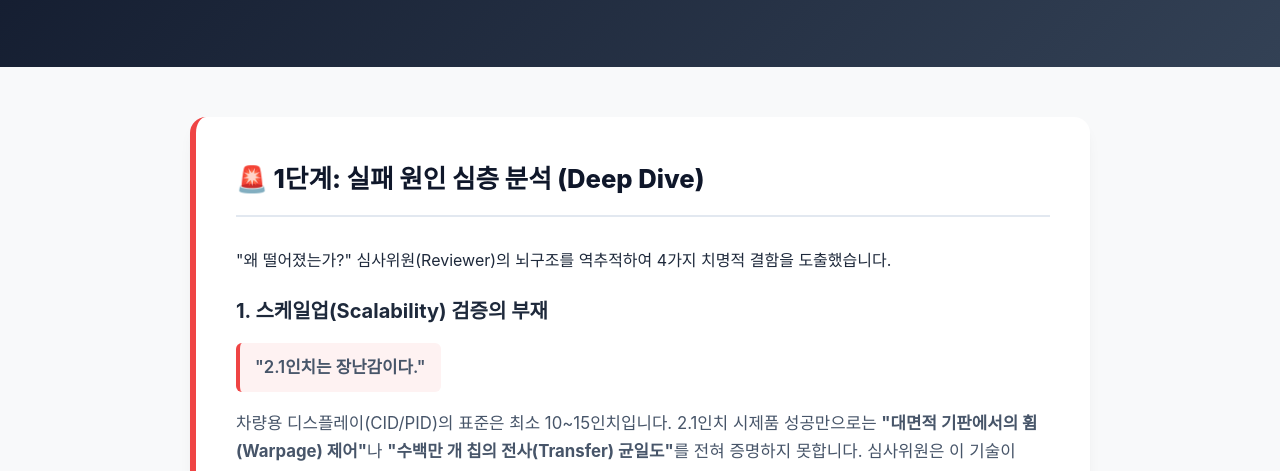
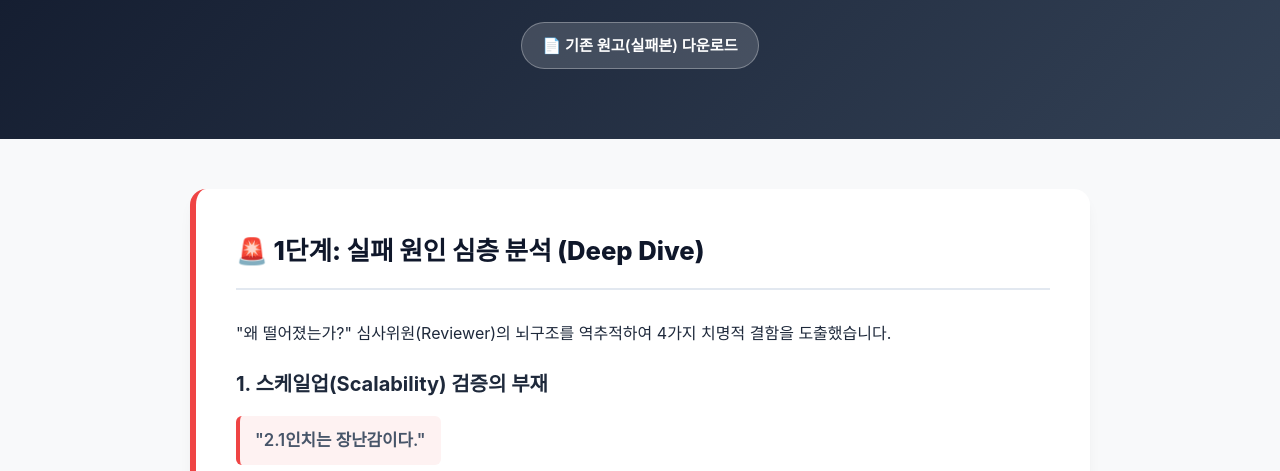
Before and after one commit to heekeunlee/paper_submission_001, a plain HTML site: page index.html in a window 1280 px wide. Shown: the part 289-760 px from the top of the page. Drawn offline with Linux system fonts and the light colour scheme; a web font is replaced by a local one.

Commit message:
Feat: Add downloadable original script button

```diff
--- a/index.html
+++ b/index.html
@@ -16,6 +16,9 @@
             <span class="badge">대외비 (CONFIDENTIAL)</span>
             <h1>Project Phoenix: 2026 논문 수상 전략</h1>
             <p class="subtitle">작년의 실패를 철저히 해부하고, 기술적 깊이와 논리를 보강하여<br>Best Paper Award를 달성하기 위한 심층 리포트</p>
+            <div style="margin-top: 25px;">
+                <a href="original_script.txt" download class="download-btn">📄 기존 원고(실패본) 다운로드</a>
+            </div>
         </div>
     </header>
 
--- a/styles.css
+++ b/styles.css
@@ -59,6 +59,25 @@ body {
     text-transform: uppercase;
     letter-spacing: 0.05em;
     display: inline-block;
+}
+
+.download-btn {
+    display: inline-block;
+    background-color: rgba(255, 255, 255, 0.15);
+    color: white;
+    text-decoration: none;
+    padding: 10px 20px;
+    border-radius: 30px;
+    font-weight: 600;
+    font-size: 0.95rem;
+    border: 1px solid rgba(255, 255, 255, 0.3);
+    transition: all 0.2s ease;
+}
+
+.download-btn:hover {
+    background-color: white;
+    color: #0f172a;
+    transform: translateY(-2px);
 }
 
 /* Cards */
```
Also changed, not shown: original_script.txt (added).
